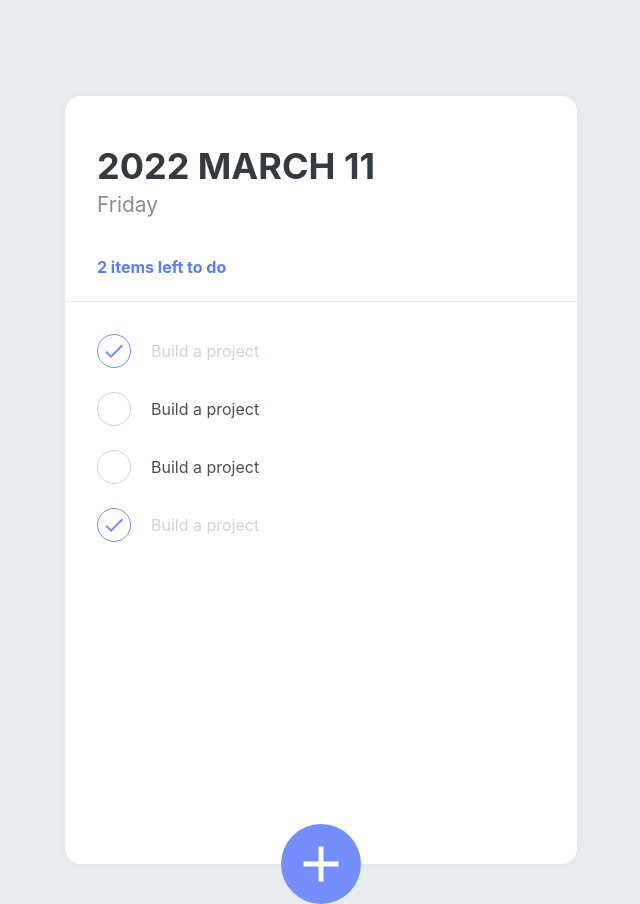
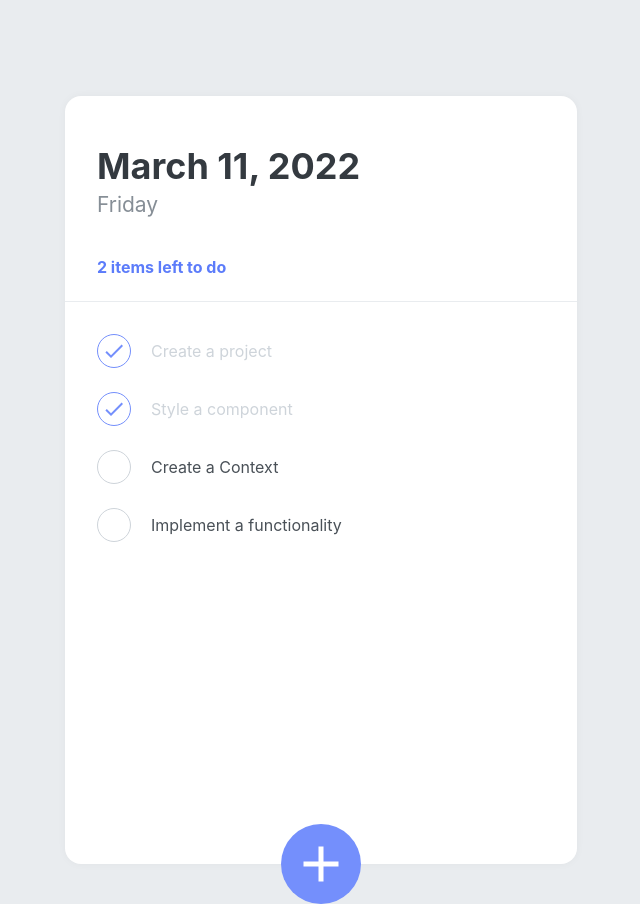
Before and after one commit to sammitako/react-todo-list, a React (Create React App) app: page / in a window 1280 px wide. Shown: the whole page, without its empty margins (319-959 px from the left). Built offline with nearby package versions, Linux system fonts and the light colour scheme.

Commit message:
Final Functionality

```diff
--- a/src/App.js
+++ b/src/App.js
@@ -1,5 +1,6 @@
 import React from "react";
 import { createGlobalStyle } from "styled-components";
+import { TodoProvider } from "./components/TodoContext";
 import TodoCreate from "./components/TodoCreate";
 import TodoHead from "./components/TodoHead";
 import TodoList from "./components/TodoList";
@@ -13,14 +14,14 @@ const GlobalStyle = createGlobalStyle`
 
 function App() {
   return (
-    <>
+    <TodoProvider>
       <GlobalStyle />
       <TodoTemplate>
         <TodoHead />
         <TodoList />
         <TodoCreate />
       </TodoTemplate>
-    </>
+    </TodoProvider>
   );
 }
 
--- a/src/components/TodoContext.jsx
+++ b/src/components/TodoContext.jsx
@@ -49,7 +49,9 @@ export function TodoProvider({ children }) {
   return (
     <TodoStateContext.Provider value={state}>
       <TodoDispatchContext.Provider value={dispatch}>
-        <TodoNextIdContext value={nextId}>{children}</TodoNextIdContext>
+        <TodoNextIdContext.Provider value={nextId}>
+          {children}
+        </TodoNextIdContext.Provider>
       </TodoDispatchContext.Provider>
     </TodoStateContext.Provider>
   );
@@ -63,6 +65,7 @@ export function useTodoState() {
   if (!context) {
     throw new Error("Cannot find TodoProvider");
   }
+  return context;
 }
 
 // Context for DISPATCH
@@ -71,6 +74,7 @@ export function useTodoDispatch() {
   if (!context) {
     throw new Error("Cannot find TodoProvider");
   }
+  return context;
 }
 
 export function useTodoNextId() {
@@ -78,4 +82,5 @@ export function useTodoNextId() {
   if (!context) {
     throw new Error("Cannot find TodoProvider");
   }
+  return context;
 }
--- a/src/components/TodoCreate.jsx
+++ b/src/components/TodoCreate.jsx
@@ -1,6 +1,7 @@
 import React, { useState } from "react";
 import styled, { css } from "styled-components";
 import { MdAdd } from "react-icons/md";
+import { useTodoDispatch, useTodoNextId } from "./TodoContext";
 
 const CircleButton = styled.button`
   background: #748ffc;
@@ -54,7 +55,7 @@ const InsertFormPositioner = styled.div`
   position: absolute;
 `;
 
-const InsertForm = styled.div`
+const InsertForm = styled.form`
   background: #f8f9fa;
   padding: 32px;
   padding-bottom: 72px;
@@ -75,13 +76,35 @@ const Input = styled.input`
 
 const TodoCreate = () => {
   const [open, setOpen] = useState(false);
+  const [value, setValue] = useState("");
+  const dispatch = useTodoDispatch();
+  const nextId = useTodoNextId();
+
   const onToggle = () => setOpen(!open);
+  const onChange = (e) => setValue(e.target.value);
+  const onSubmit = (e) => {
+    e.preventDefault(); // To ban refreshing from hitting ENTER
+    dispatch({
+      type: "CREATE",
+      todo: {
+        id: nextId.current,
+        text: value,
+        done: false,
+      },
+    });
+    setValue("");
+    setOpen(false);
+    nextId.current += 1;
+  };
+
   return (
     <>
       {open && (
         <InsertFormPositioner>
-          <InsertForm>
+          <InsertForm onSubmit={onSubmit}>
             <Input
+              value={value}
+              onChange={onChange}
               placeholder="Hit the ENTER after typing a thing to do"
               autoFocus
             />
@@ -95,4 +118,4 @@ const TodoCreate = () => {
   );
 };
 
-export default TodoCreate;
+export default React.memo(TodoCreate);
--- a/src/components/TodoHead.jsx
+++ b/src/components/TodoHead.jsx
@@ -1,5 +1,6 @@
 import React from "react";
 import styled from "styled-components";
+import { useTodoState } from "./TodoContext";
 
 const TodoHeadBlock = styled.div`
   padding: 48px 32px 24px;
@@ -23,11 +24,25 @@ const TodoHeadBlock = styled.div`
 `;
 
 const TodoHead = () => {
+  const todos = useTodoState();
+  const undoneTasks = todos.filter((todo) => !todo.done);
+
+  const today = new Date();
+  const dateString = today.toLocaleDateString("en-US", {
+    year: "numeric",
+    month: "long",
+    day: "numeric",
+  });
+
+  const dayName = today.toLocaleDateString("en-US", {
+    weekday: "long",
+  });
+
   return (
     <TodoHeadBlock>
-      <h1>2022 MARCH 11</h1>
-      <div className="day">Friday</div>
-      <div className="tasks-left">2 items left to do</div>
+      <h1>{dateString}</h1>
+      <div className="day">{dayName}</div>
+      <div className="tasks-left">{undoneTasks.length} items left to do</div>
     </TodoHeadBlock>
   );
 };
--- a/src/components/TodoItem.jsx
+++ b/src/components/TodoItem.jsx
@@ -1,6 +1,7 @@
 import React from "react";
 import styled, { css } from "styled-components";
 import { MdDone, MdDelete } from "react-icons/md";
+import { useTodoDispatch } from "./TodoContext";
 
 const CheckCircle = styled.div`
   width: 32px;
@@ -55,15 +56,31 @@ const TodoItemBlock = styled.div`
 `;
 
 const TodoItem = ({ id, done, text }) => {
+  const dispatch = useTodoDispatch();
+  const onUpdate = () => {
+    dispatch({
+      type: "UPDATE",
+      id,
+    });
+  };
+  const onRemove = () => {
+    dispatch({
+      type: "REMOVE",
+      id,
+    });
+  };
+
   return (
     <TodoItemBlock>
-      <CheckCircle done={done}>{done && <MdDone />}</CheckCircle>
+      <CheckCircle onClick={onUpdate} done={done}>
+        {done && <MdDone />}
+      </CheckCircle>
       <Text done={done}>{text}</Text>
-      <Remove>
+      <Remove onClick={onRemove}>
         <MdDelete />
       </Remove>
     </TodoItemBlock>
   );
 };
 
-export default TodoItem;
+export default React.memo(TodoItem);
--- a/src/components/TodoList.jsx
+++ b/src/components/TodoList.jsx
@@ -1,5 +1,6 @@
 import React from "react";
 import styled from "styled-components";
+import { useTodoState } from "./TodoContext";
 import TodoItem from "./TodoItem";
 
 const TodoListBlock = styled.div`
@@ -10,12 +11,17 @@ const TodoListBlock = styled.div`
 `;
 
 const TodoList = () => {
+  const todos = useTodoState();
   return (
     <TodoListBlock>
-      <TodoItem text="Build a project" done={true} />
-      <TodoItem text="Build a project" done={false} />
-      <TodoItem text="Build a project" done={false} />
-      <TodoItem text="Build a project" done={true} />
+      {todos.map((todo) => (
+        <TodoItem
+          key={todo.id}
+          id={todo.id}
+          text={todo.text}
+          done={todo.done}
+        />
+      ))}
     </TodoListBlock>
   );
 };
```
